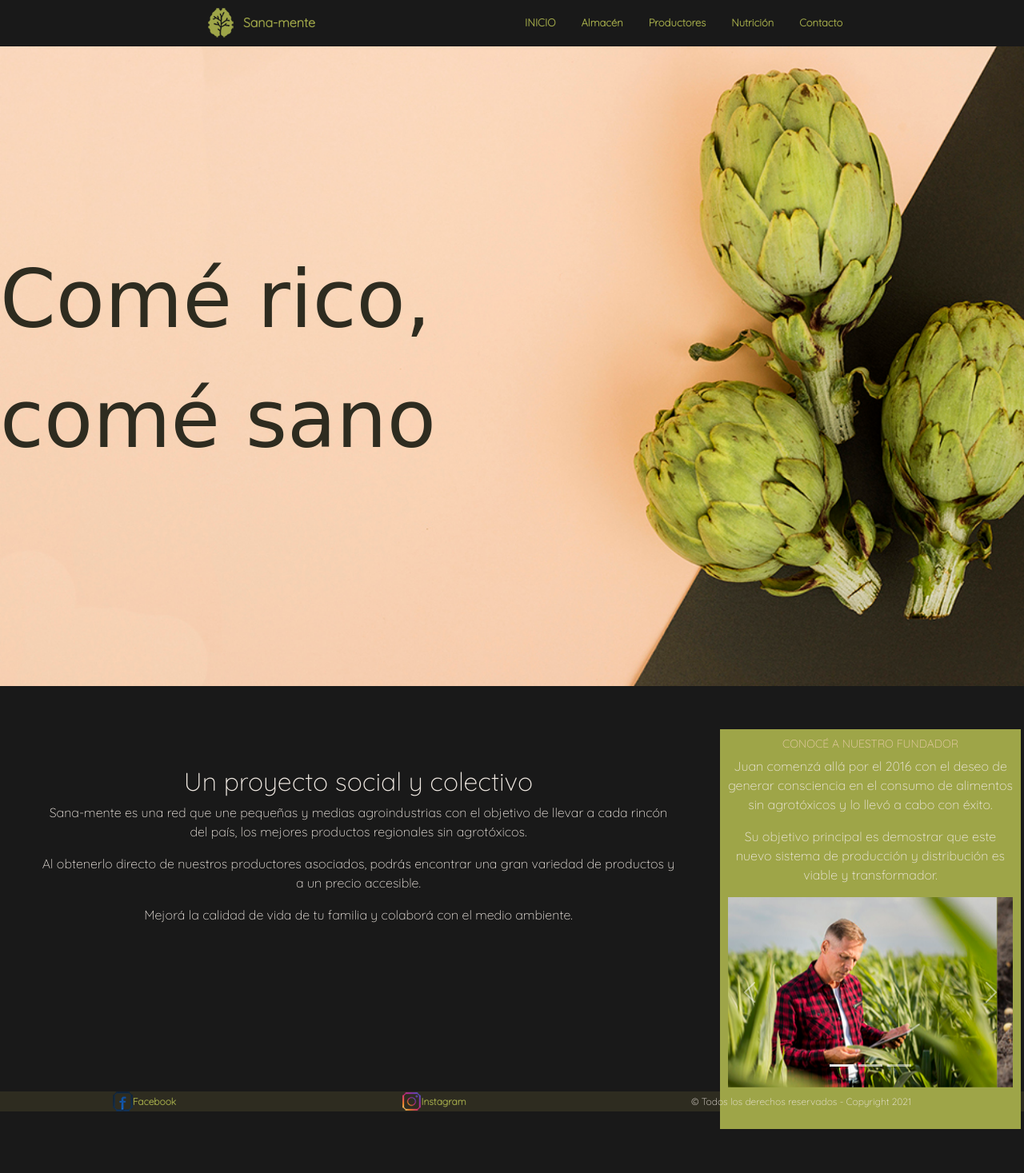
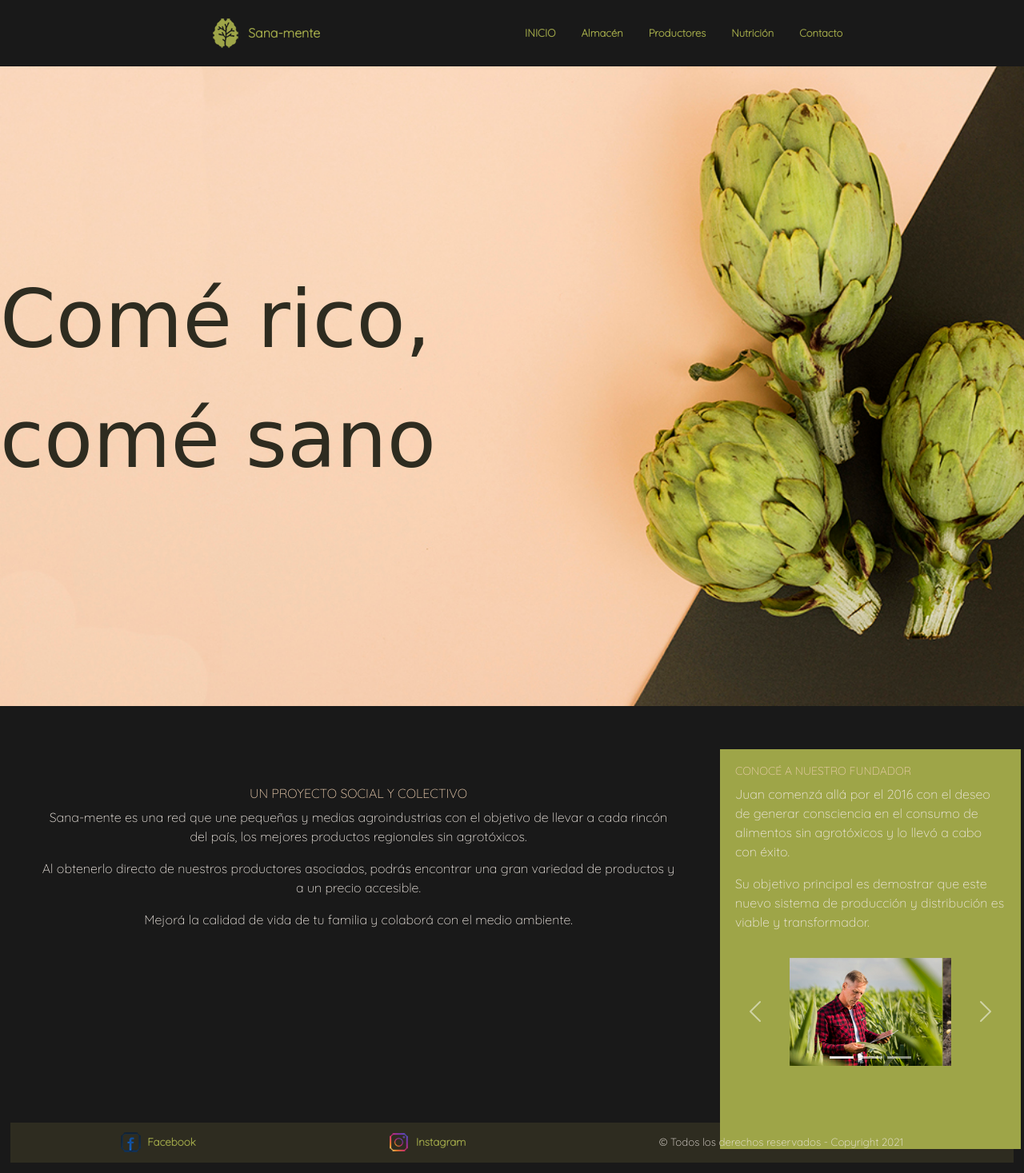
Before and after one commit to DGMelca/proyectoSanaMente, a website: page index.html in a window 1280 px wide. Shown: the whole page at 80% size. Before the commit the page ends 1412 px from the top, so only its background shows below. Drawn offline with nearby package versions, Linux system fonts and the light colour scheme.

Commit message:
index responsive correcto

```diff
--- a/index.html
+++ b/index.html
@@ -43,11 +43,11 @@
                     <h3>Conocé a nuestro fundador</h3>
                     <p>Juan comenzá allá por el 2016 con el deseo de generar consciencia en el consumo de alimentos sin agrotóxicos y lo llevó a cabo con éxito.</p>
                     <p>Su objetivo principal es demostrar que este nuevo sistema de producción y distribución es viable y transformador.</p>
-                    <div id="carouselExampleIndicators" class="carousel slide" data-bs-ride="carousel">
+                    <div id="carouselfundador" class="carousel slide" data-bs-ride="carousel">
                         <div class="carousel-indicators">
-                          <button type="button" data-bs-target="#carouselExampleIndicators" data-bs-slide-to="0" class="active" aria-current="true" aria-label="Slide 1"></button>
-                          <button type="button" data-bs-target="#carouselExampleIndicators" data-bs-slide-to="1" aria-label="Slide 2"></button>
-                          <button type="button" data-bs-target="#carouselExampleIndicators" data-bs-slide-to="2" aria-label="Slide 3"></button>
+                          <button type="button" data-bs-target="#carouselfundador" data-bs-slide-to="0" class="active" aria-current="true" aria-label="Slide 1"></button>
+                          <button type="button" data-bs-target="#carouselfundador" data-bs-slide-to="1" aria-label="Slide 2"></button>
+                          <button type="button" data-bs-target="#carouselfundador" data-bs-slide-to="2" aria-label="Slide 3"></button>
                         </div>
                         <div class="carousel-inner">
                           <div class="carousel-item active">
@@ -60,11 +60,11 @@
                             <img src="Multimedia/Artículos/Productor.jpg" class="d-block w-100" alt="productor Sana-mente">
                           </div>
                         </div>
-                        <button class="carousel-control-prev" type="button" data-bs-target="#carouselExampleIndicators" data-bs-slide="prev">
+                        <button class="carousel-control-prev" type="button" data-bs-target="#carouselfundador" data-bs-slide="prev">
                           <span class="carousel-control-prev-icon" aria-hidden="true"></span>
                           <span class="visually-hidden">Previous</span>
                         </button>
-                        <button class="carousel-control-next" type="button" data-bs-target="#carouselExampleIndicators" data-bs-slide="next">
+                        <button class="carousel-control-next" type="button" data-bs-target="#carouselfundador" data-bs-slide="next">
                           <span class="carousel-control-next-icon" aria-hidden="true"></span>
                           <span class="visually-hidden">Next</span>
                         </button>
--- a/scss/estiloScss.scss
+++ b/scss/estiloScss.scss
@@ -88,11 +88,7 @@ a:hover{
             }
         }
     }
-
-
-
 }
-
 
 
 .footer{
@@ -286,7 +282,7 @@ legend{
 /*Media Queries*/
 
 /* Mobile Styles */
-@media only screen and (max-width: 600px){
+@media only screen and (max-width: 640px){
 
     .encabezado{
         flex-direction: column;
@@ -385,12 +381,61 @@ legend{
 }
 
 /* Tablet Styles */
-@media only screen and (min-width: 601px){
+@media only screen and (min-width: 641px){
+
+
+    .encabezado{
+        flex-direction: column;
+        padding: 1%;
+        align-items: center;
+
+        .encabezado__contenedor{
+            flex-direction: row;
+        }
+
+            .contenedor__logo{
+                margin: 5%;
+            }
+
+            .contenedor__titulo{
+                margin: 5%;
+            }
+
+        .encabezado__menu{
+            flex-direction: row;
+            justify-content: space-between;
+        }
+    }
+
+    h2{
+        color: #EFD0B1;
+        font-size: medium;
+        text-transform: uppercase;
+    }
+
+    .footer{
+        flex-direction: row;
+        background-color: #191919;
+        margin: 1%;
+        padding: 1%;
+        justify-content: space-between;
+
+        .footer__contenedor{
+
+            .contenedor__icono{
+                padding: 0% 10% 0% 0%;
+            }
+
+            .contenedor__info{
+                flex-direction: row;
+            }
+        }
+    }
 
     #gridContenidoHome{
         display: grid;
         grid-template-columns: 100%;
-        grid-template-rows: 50% 30% 20%;
+        grid-template-rows: 40% 20% 40%;
         grid-template-areas: "banner"
                              "principal"
                              "articulo"
@@ -402,23 +447,25 @@ legend{
             height: 500px;
         }
 
-
         .introHome{
             grid-area: principal;
-            height: 300px;
+            height: 250px;
             color: #F0E9E2;
-            text-align: center;
-            padding: 15px 10px 15px 10px;
+            text-align: right;
+            padding: 5%;
         }
 
 
         .articuloHome{
             grid-area: articulo;
             height: 500px;
-            text-align: center;
-            padding: 10px;
+            text-align: left;
+            padding: 5% 5% 10% 5%;
+
+            #carouselfundador{
+                padding: 5% 20% 5% 20%;
+            }
         }
-
 
         h3{
             color: #2E2C20;
@@ -434,6 +481,70 @@ legend{
 
 /* Desktop Styles */
 @media only screen and (min-width: 1024px){
+
+    .encabezado{
+        flex-direction: row;
+
+        .encabezado__contenedor{
+        flex-direction: row;
+
+
+            .contenedor__logo{
+                margin: 1%;
+            }
+
+            .contenedor__titulo{
+                color: #9EA548;
+                font-weight: bold;
+                font-size: medium;
+                margin: 0%;
+            }
+        }
+
+        .encabezado__menu{
+            display: flex;
+            justify-content: space-evenly;
+            text-align: center;
+            align-items: center;
+
+            .menu__item{
+                font-weight: bold;
+                font-size: small;
+                list-style-type: none;
+
+                &.menu__item--active{
+                    text-transform: uppercase;
+                    font-size: smaller;
+                }
+            }
+        }
+    }
+
+
+    .footer{
+        display: flex;
+        flex-direction: row;
+        text-align: center;
+        background-color: #2E2C20;
+        justify-content: space-around;
+        font-size: smaller;
+
+
+        .footer__contenedor{
+            display: flex;
+            flex-direction: row;
+            align-items: center;
+
+                .contenedor__icono{
+                }
+
+                .contenedor__info{
+                    display: flex;
+                    flex-direction: row;
+                    margin: 0px;
+                }
+        }
+    }
 
     #gridContenidoHome{
         display: grid;
```
Also changed, not shown: almacen.html (+1 -1 lines), contacto.html (+1 -1 lines), nutricion.html (+1 -1 lines), productores.html (+1 -1 lines), css/estilos.css.
